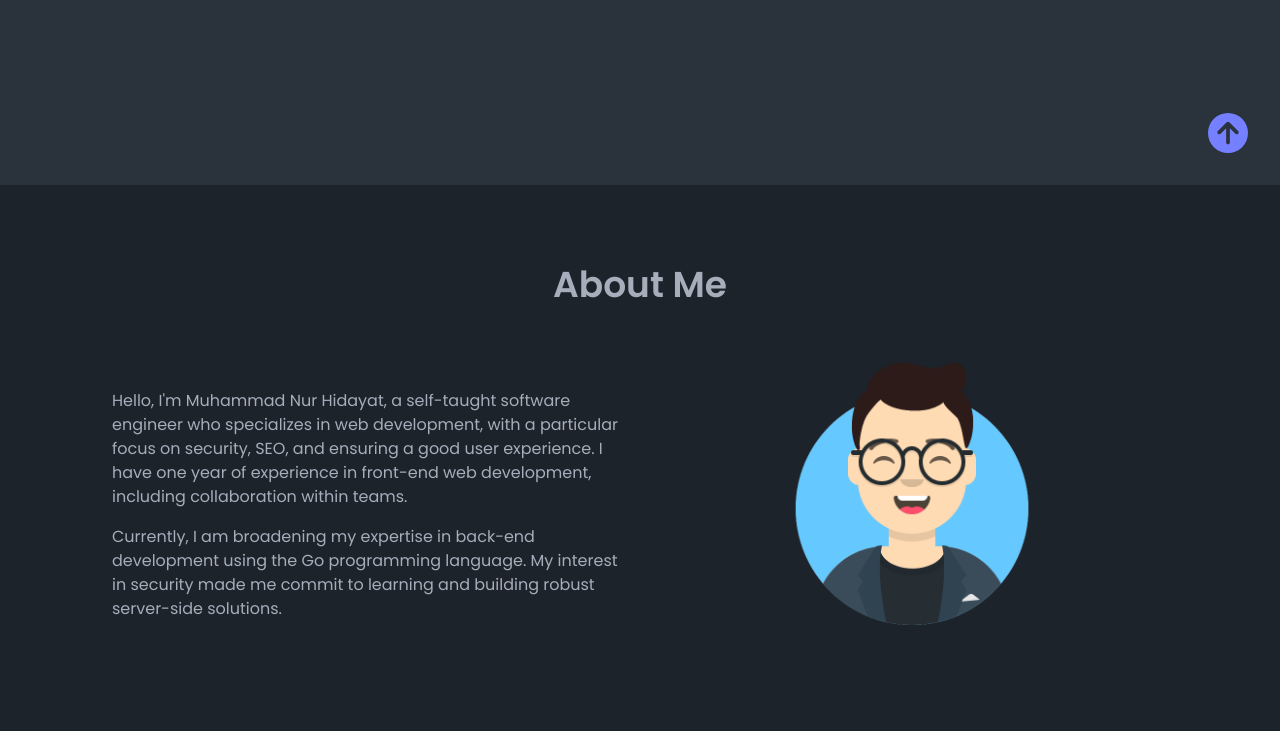
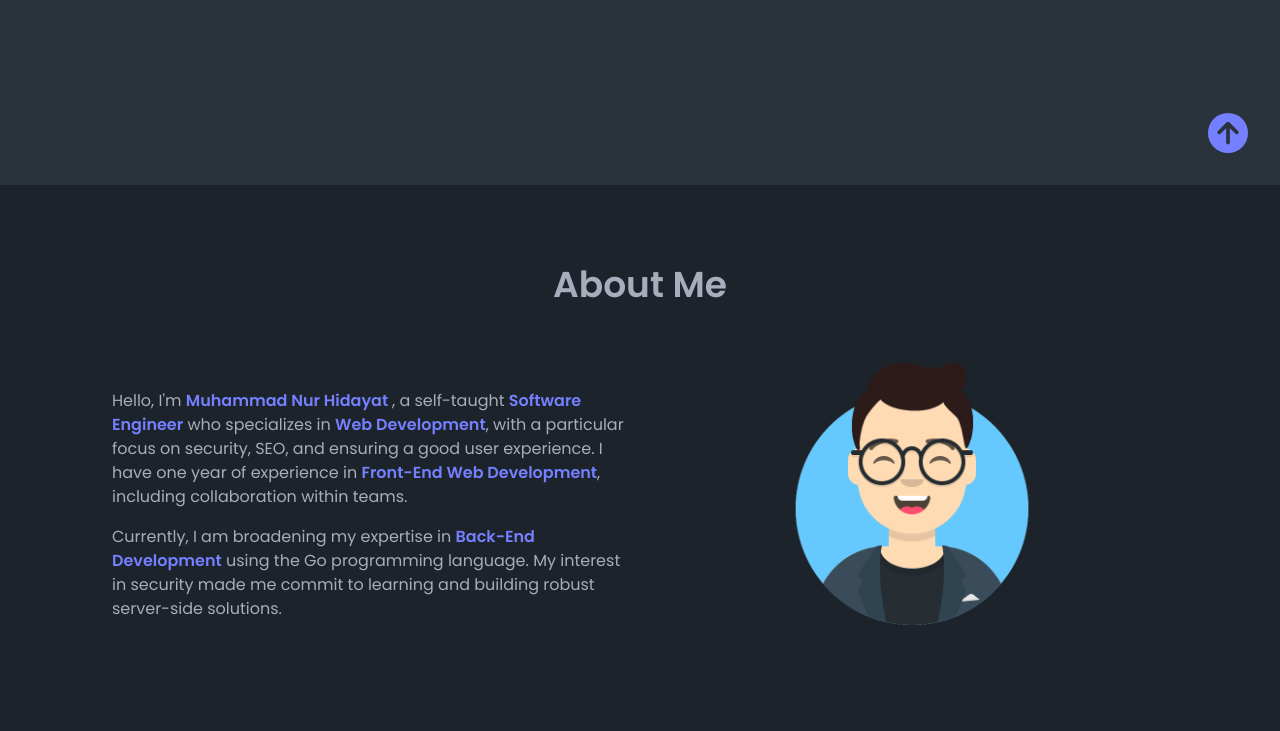
Before and after one commit to mdayat/personal-website, an Astro site: page / in a window 1280 px wide. Shown: the part 615-1346 px from the top of the page. Built offline with nearby package versions, Linux system fonts and the light colour scheme; Astro itself is replaced by a stand-in of ours.

Commit message:
add text highlighting for some words

```diff
--- a/src/pages/index.astro
+++ b/src/pages/index.astro
@@ -50,16 +50,23 @@ const metaDesc = `Muhammad Nur Hidayat is a self-taught software engineer who sp
 
         <div class="lg:order-1 lg:max-w-lg">
           <p class="mb-4">
-            Hello, I'm Muhammad Nur Hidayat, a self-taught software engineer who
-            specializes in web development, with a particular focus on security,
-            SEO, and ensuring a good user experience. I have one year of
-            experience in front-end web development, including collaboration
-            within teams.
+            Hello, I'm
+            <span class="text-primary font-semibold">
+              Muhammad Nur Hidayat
+            </span>, a self-taught
+            <span class="text-primary font-semibold">Software Engineer</span>
+             who specializes in
+            <span class="text-primary font-semibold">Web Development</span>,
+            with a particular focus on security, SEO, and ensuring a good user
+            experience. I have one year of experience in <span
+              class="text-primary font-semibold">Front-End Web Development</span
+            >, including collaboration within teams.
           </p>
 
           <p>
-            Currently, I am broadening my expertise in back-end development
-            using the Go programming language. My interest in security made me
+            Currently, I am broadening my expertise in
+            <span class="text-primary font-semibold">Back-End Development</span>
+             using the Go programming language. My interest in security made me
             commit to learning and building robust server-side solutions.
           </p>
         </div>
```
